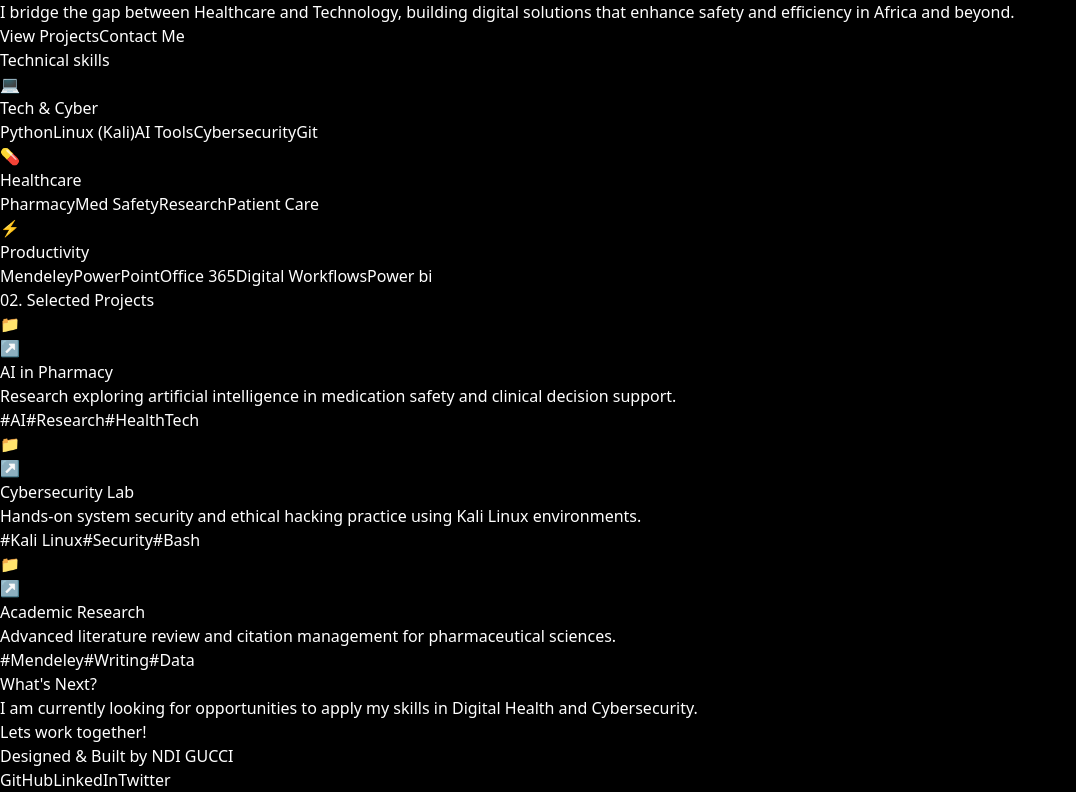
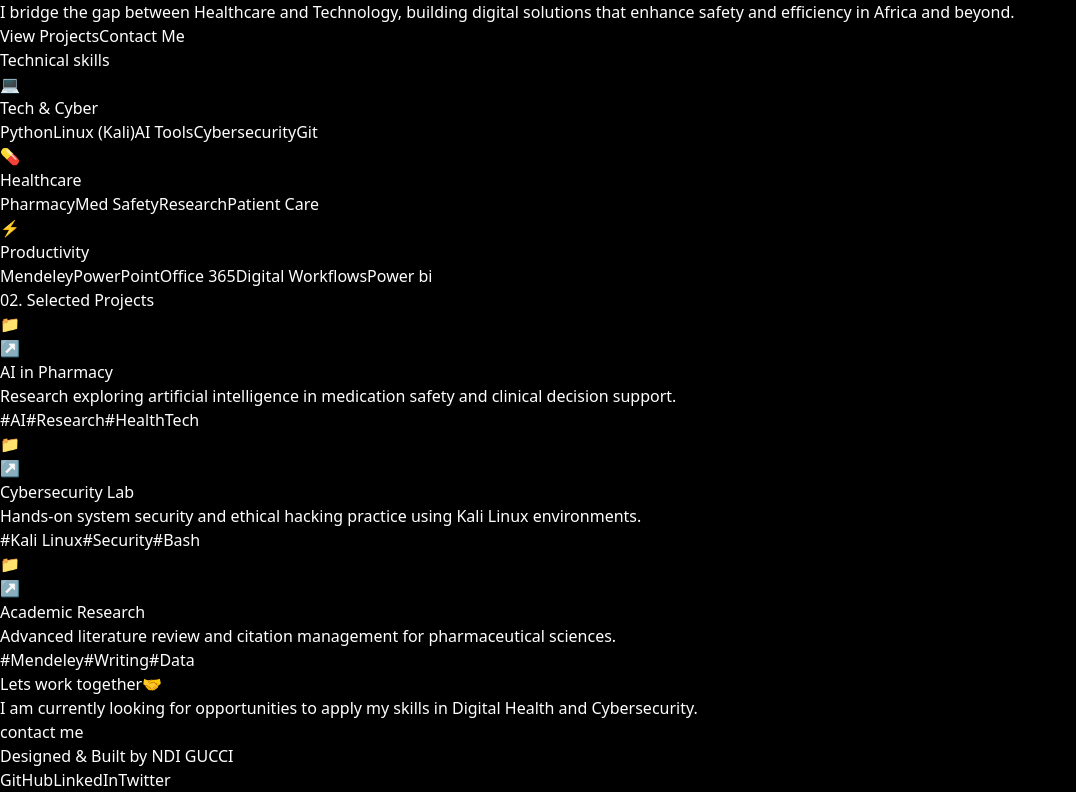
Before and after one commit to ndigucci/my_portfolio, a React (Vite) app: page / in a window 1280 px wide. Shown: the part 603-1395 px from the top of the page, without its empty margins (0-1076 px from the left). Built offline with nearby package versions, Linux system fonts and the light colour scheme.

Commit message:
Updated to cyber theme with photo

```diff
--- a/src/App.jsx
+++ b/src/App.jsx
@@ -109,7 +109,7 @@ function App() {
             {/* Glowing effect behind photo */}
             <div className="absolute -inset-1 bg-gradient-to-r from-cyan-400 to-blue-600 rounded-full blur opacity-30 group-hover:opacity-70 transition duration-1000 group-hover:duration-200"></div>
 
-            <div className="w-64 h-64 md:w-80 md:h-80 relative rounded-full overflow-hidden border-4 border-cyan-500/50 shadow-2xl bg-black">
+            <div className="w-60 h-60 md:w-70 md:h-70 relative rounded-full overflow-hidden border-4 border-cyan-500/50 shadow-2xl bg-black">
               <img
                 src="/me.jpg"
                 alt="Bonheur Profile"
@@ -274,7 +274,7 @@ function App() {
       {/* --- CONTACT SECTION --- */}
       <section id="contact" className="py-24 px-4 text-center relative overflow-hidden">
         <div className="max-w-2xl mx-auto relative z-10">
-          <h2 className="text-3xl md:text-5xl font-bold text-white mb-6">What's Next?</h2>
+          <h2 className="text-3xl md:text-5xl font-bold text-white mb-6">Lets work together🤝</h2>
           <p className="text-gray-400 text-lg mb-10">
             I am currently looking for opportunities to apply my skills in <span className="text-cyan-400">Digital Health</span> and <span className="text-cyan-400">Cybersecurity</span>.
           </p>
@@ -282,7 +282,7 @@ function App() {
             href="mailto:irumvabonheur@icloud.com"
             className="px-8 py-3 bg-transparent border-2 border-white/20 hover:bg-white/10 text-white font-bold rounded-xl transition duration-200 text-center"
           >
-            Lets work together!
+            contact me
           </a>
         </div>
       </section>
```
